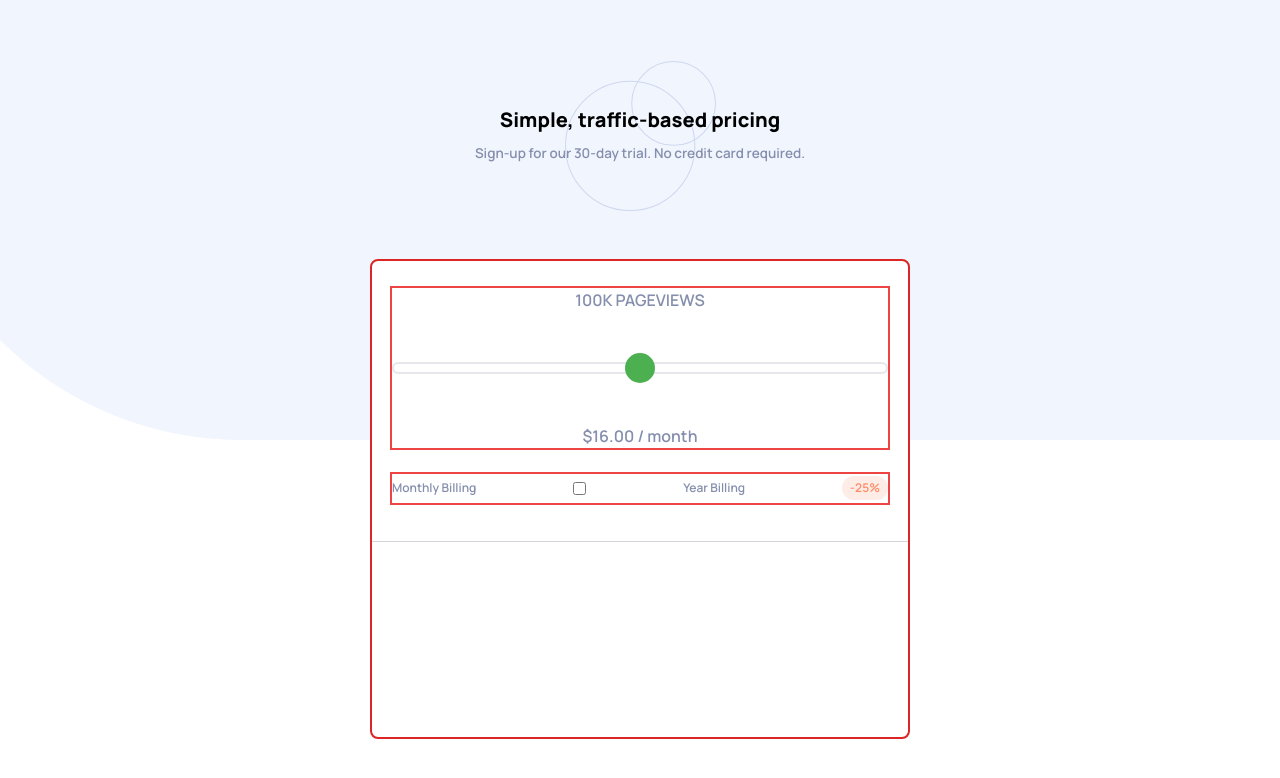
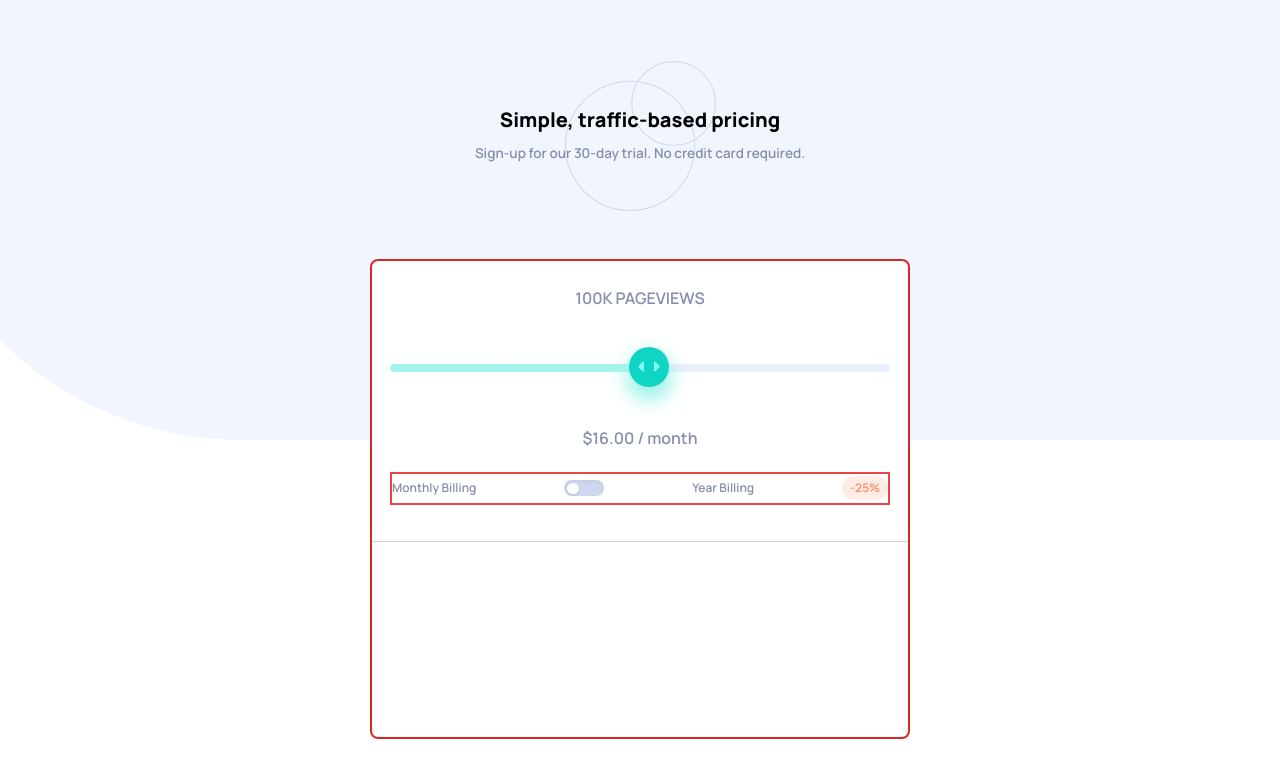
Before and after one commit to Arfirpo/intercactive-pricing-component-main, a React (Create React App) app: page / in a window 1280 px wide. Shown: the top 778 px of the page. Built offline with nearby package versions, Linux system fonts and the light colour scheme.

Commit message:
continue w/promotion component

```diff
--- a/src/components/Card.jsx
+++ b/src/components/Card.jsx
@@ -3,7 +3,7 @@ import { Promotion } from "./Promotion";
 
 export const Card = () => {
   return (
-    <div className="flex flex-col max-w-[33.75rem] h-[400px] max-h-[400px] text-grayishBlue border-2 border-red-600 rounded-lg w-full min-h-[60vh] py-[25px] bg-white">
+    <div className="flex flex-col max-w-[33.75rem] h-[400px] max-h-[400px] text-grayishBlue border-2 border-red-600 rounded-lg w-full min-h-[60vh] py-[25px] bg-White">
       <Fee />
       <Promotion />
     </div>
--- a/src/components/Fee.jsx
+++ b/src/components/Fee.jsx
@@ -1,19 +1,23 @@
 import React from "react";
 import { RangeBar } from "./RangeBar";
+import { ToggleSlider } from "./ToogleSlider";
 
 export const Fee = () => {
   return (
     <section className="flex flex-col justify-between items-center w-full h-[60%] border-gray-300 border-b px-[18px] pb-9">
-      <div className="flex flex-col justify-between h-[75%] border-2 border-red-500 w-full text-center text-l ">
-        <h1>100K PAGEVIEWS</h1>
+      <div className="flex flex-col justify-between h-[75%] w-full text-center text-l ">
+        <h1>
+          <span>100K</span> PAGEVIEWS
+        </h1>
         <RangeBar />
         <p>
-          <span>$16.00</span> / month
+          <span>$</span>
+          <span>16.00</span> / month
         </p>
       </div>
       <div className="text-xs flex items-center justify-between border-2 border-red-500 w-full h-[15%]">
         <p>Monthly Billing</p>
-        <input type="checkbox" name="" id="" />
+        <ToggleSlider />
         <p>Year Billing</p>
         <div className="border-none text-lightRed bg-lightGrayishRed px-2 py-1 rounded-full">
           <p>-25%</p>
--- a/src/components/RangeBar.jsx
+++ b/src/components/RangeBar.jsx
@@ -1,27 +1,63 @@
-import React from 'react'
+import React, { useState } from "react";
+import bgnSlider from "../images/icon-slider.svg";
 
 export const RangeBar = () => {
+  const [rangeValue, setRangeValue] = useState(50);
+
+  const handleRangeChange = (event) => {
+    setRangeValue(event.target.value);
+  };
+
+  // Función para calcular la posición relativa del pulgar en el rango [0, 1]
+  const calculateThumbPosition = () => {
+    return rangeValue / 100;
+  };
+
   return (
     <>
       <div className="w-full h-[30px] flex items-center justify-center">
         <input
           type="range"
-            className="w-full appearance-none h-3 border-2 rounded-full"
+          step={4}
+          min={0}
+          max={100}
+          className="w-full appearance-none h-3 rounded-full cursor-pointer"
+          value={rangeValue}
+          onChange={handleRangeChange}
         />
       </div>
       <style>
         {`
           input[type="range"]::-webkit-slider-thumb {
-              width: 30px;
-              height: 30px;
-              background-color: #4CAF50;
+            width: 40px;
+            height: 40px;
+            background-color: hsl(174, 86%, 45%);
+            background-image: url(${bgnSlider});
+            background-repeat: no-repeat;
+            background-position: center;
             border: none;
             border-radius: 50%;
             cursor: pointer;
+            margin-top: -17px;
             -webkit-appearance: none;
+            box-shadow: 0 10px 18px 4px #a5f3eb;
+          }
+          input[type="range"]::-webkit-slider-thumb:hover {
+            background-color: hsl(174, 77%, 80%);
+          }
+          input[type="range"]::-webkit-slider-runnable-track {
+            height: 8px;
+            border-radius: 50px;
+            background: linear-gradient(
+              to right,
+              hsl(174, 77%, 80%) 0%,
+              hsl(174, 77%, 80%) ${calculateThumbPosition() * 100}%,
+              hsl(224, 65%, 95%) ${calculateThumbPosition() * 100}%,
+              hsl(224, 65%, 95%) 100%
+            );
           }
         `}
       </style>
     </>
-  )
-}
+  );
+};
--- /dev/null
+++ b/src/components/ToogleSlider.jsx
@@ -0,0 +1,60 @@
+import React, { useState } from "react";
+
+export const ToggleSlider = () => {
+  const [isChecked, setIsChecked] = useState(false);
+
+  const handleToggle = () => {
+    setIsChecked(!isChecked);
+  };
+
+  return (
+    <label className="flex items-center cursor-pointer">
+      <div className="relative">
+        <input
+          type="checkbox"
+          className="hidden"
+          checked={isChecked}
+          onChange={handleToggle}
+        />
+        <div className="toggle__line flex w-10 h-4 bg-lightGrayishBlueTb rounded-full shadow-inner"></div>
+        <div
+          className={`toggle__dot absolute w-6 h-6 bg-white rounded-full shadow ${
+            isChecked ? "transform-translate" : ""
+          }`}
+        ></div>
+      </div>
+      <style>
+        {`
+
+          .toggle__line {
+            transition: background-color 0.3s;
+          }
+          .toggle__line:hover {
+            background: hsl(174, 77%, 80%);
+
+          }
+
+          .toggle__dot {
+            width: 12px;
+            height: 70%;
+            top: 0;
+            bottom: 0;
+            margin: auto 0;
+            left: 3px;
+            transition: transform 0.3s;
+          }
+
+          /* Estilo cuando el toggle está activado */
+          input:checked + .toggle__line {
+            background-color: hsl(174, 86%, 45%); /* Color de fondo cuando está activado */
+          }
+
+          /* Estilo personalizado para la animación del círculo */
+          .transform-translate {
+            transform: translateX(190%); /* Mueve el punto a la derecha cuando está activado */
+          }
+        `}
+      </style>
+    </label>
+  );
+};
--- a/tailwind.config.js
+++ b/tailwind.config.js
@@ -18,7 +18,7 @@ module.exports = {
         //CTA Text
         paleBlue: "hsl(226, 100%, 87%)",
         //Pricing Component Background
-        White: "hsl (0, 0%, 100%)",
+        White: "hsl(0, 0%, 100%)",
         //Main Background
         veryPaleBlue: "hsl(230, 100%, 99%)",
         //Empty Slider Bar
```
Lines whose indentation alone changed are shown as unchanged.
